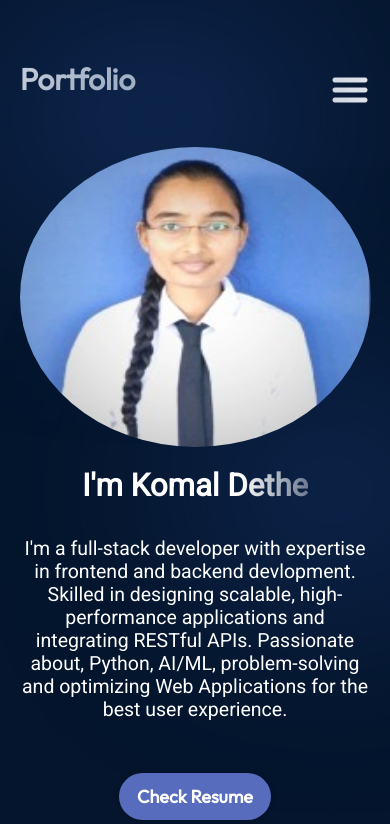
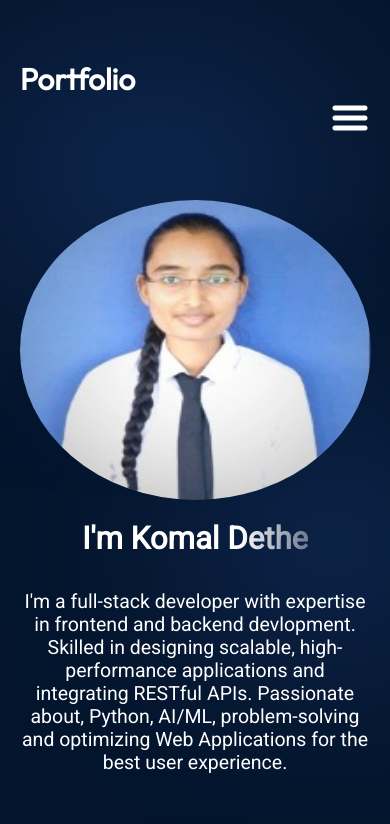
Before and after one commit to komaldethe28/My_Portfolio, a React (Vite) app: page / in a window 390 px wide. Shown: the top 824 px of the page. Built offline with nearby package versions, Linux system fonts and the light colour scheme.

Commit message:
Initial modules change 4

```diff
--- a/src/components/Navbar/Navbar.module.css
+++ b/src/components/Navbar/Navbar.module.css
@@ -91,7 +91,7 @@
   max-width: 1200px;
   margin: 0 auto;
   padding: 60px 20px 0 20px;
-  z-index: 1;
+  z-index: 10;
 }
 
 .title {
@@ -112,6 +112,7 @@
   background: none;
   border: none;
   cursor: pointer;
+  z-index: 20;
 }
 
 .menuItems {
@@ -134,21 +135,23 @@
   }
 
   .menu {
-    position: absolute;
-    top: 70px;
-    right: 0;
-    margin-right: 20px;
+    position: relative;
+    width: 100%;
+    display: flex;
     flex-direction: column;
     align-items: flex-end;
-    z-index: 3;
   }
 
   .menuBtn {
     display: block;
+    margin-bottom: 10px;
   }
 
   .menuItems {
     display: none;
+    position: absolute;
+    top: 60px;
+    right: 20px;
     flex-direction: column;
     align-items: center;
     gap: 13px;
@@ -160,6 +163,7 @@
     );
     padding: 24px 33px;
     box-shadow: 0 0 4px 0 rgba(0, 0, 0, 0.25);
+    z-index: 10;
   }
 
   .menuOpen {
```
